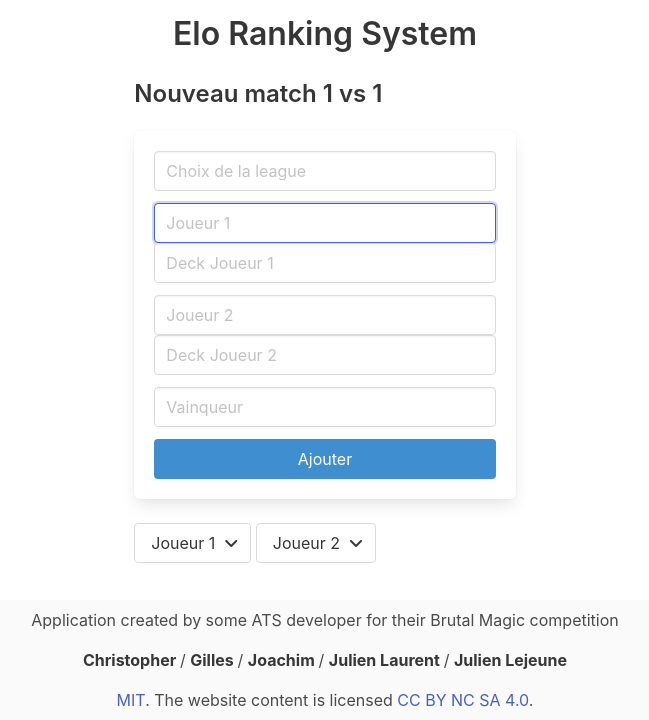
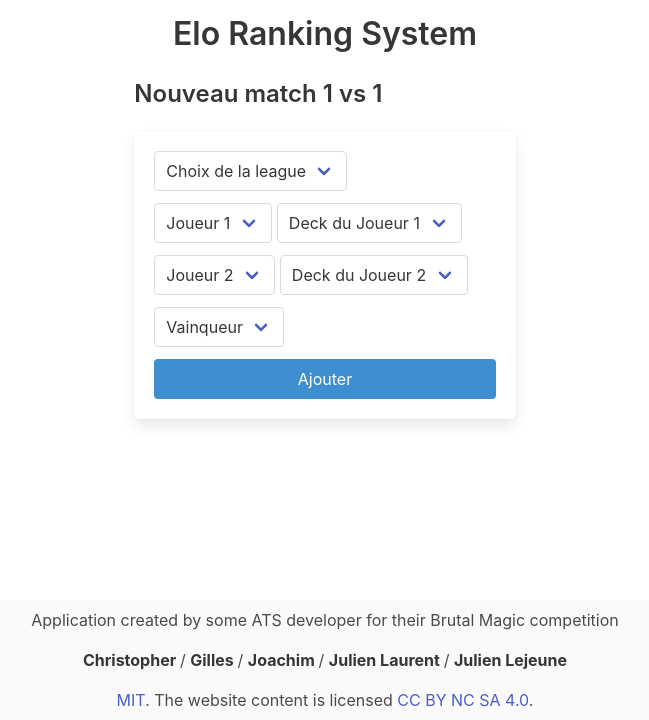
Before and after one commit to LJKhnor/EloRankingSystem, a Flask app: page /new_match in a window 1280 px wide. Shown: the part 80-800 px from the top of the page, without its empty margins (315-964 px from the left). Run offline with Flask 2, Linux system fonts and the light colour scheme; some libraries are stand-ins or nearby versions.

Commit message:
début de la création du formulaire d'ajout de match

```diff
--- a/projet/static/js/new_match.js
+++ b/projet/static/js/new_match.js
@@ -1,12 +1,14 @@
 /* When the user clicks on the button,
 toggle between hiding and showing the dropdown content */
 function toggleDropdown() {
-    document.getElementById("dropdownMenuJoueur1").classList.toggle("show");
+    console.log("Enter toggleDropdown method for :")
+    let elButtonId = event.currentTarget.id
+    document.getElementById(elButtonId.slice(0,-7)).classList.toggle("show");
 }
 
 // Close the dropdown menu if the user clicks outside of it
 window.onclick = function(event) {
-  if (!event.target.matches('.dropbtn')) {
+  if (!event.target.matches('.select')) {
     var dropdowns = document.getElementsByClassName("dropdown-content");
     var i;
     for (i = 0; i < dropdowns.length; i++) {
@@ -18,6 +20,14 @@ window.onclick = function(event) {
   }
 }
 
+function searchLeague(){
+    let sel = document.getElementById("dropdown-league-choice-button");
+    let opt1 = document.createElement("option");
+    opt1.value = "League 2024"
+    opt1.text = "League 2024"
+    sel.add(opt1,null)
+}
+
 function onNewCreatedMatch(){
     console.log("coucou");
 }
--- a/projet/templates/new_match.html
+++ b/projet/templates/new_match.html
@@ -9,115 +9,194 @@
 <div class="column is-4 is-offset-4">
     <h3 class="title">Nouveau match 1 vs 1</h3>
     <div class="box">
-        <form>
+        <form method="POST" action="/new_match">
+
             <div class="field">
                 <div class="control">
-                    <input
-                            class="input"
-                            name="league"
-                            placeholder="Choix de la league"
-                            required
-                    />
-                </div>
-            </div>
-            <div class="field">
-                <div class="control">
-                    <input
-                            class="input"
-                            name="first_player"
-                            placeholder="Joueur 1"
-                            autofocus=""
-                            required
-                    />
-                    <input
-                            class="input"
-                            name="first_player_deck"
-                            placeholder="Deck Joueur 1"
-                            required
-                    />
-                </div>
-            </div>
-            <div class="field">
-                <div class="control">
-                    <input
-                            class="input"
-                            name="second_player"
-                            placeholder="Joueur 2"
-                            autofocus=""
-                            required
-                    />
-                    <input
-                            class="input"
-                            name="second_player_deck"
-                            placeholder="Deck Joueur 2"
-                            required
-                    />
-                </div>
-            </div>
-            <div class="field">
-                <div class="control">
-                    <input
-                            class="input"
-                            name="winner"
-                            placeholder="Vainqueur"
-                            required
-                    />
+                    <div class="select">
+                        <select name="leagues" id="dropdown-league-choice-button" onclick="searchLeague()">
+                            <option value="">Choix de la league</option>
+                            {% for item in leagues %}
+                                <option value="{{ item }}">
+                                    {{ item }}
+                                </option>
+                            {% endfor %}
+                        </select>
+                    </div>
                 </div>
             </div>
 
-            <button class="button is-block is-info  is-fullwidth" onclick="onNewCreatedMatch()">
+            <div class="field">
+                <div class="control">
+                    <div class="select">
+                        <select name="players1" id="dropdown-player-1-button">
+                            <option value="">Joueur 1</option>
+                            {% for item in players %}
+                                <option value="{{ item }}">
+                                    {{ item }}
+                                </option>
+                            {% endfor %}
+                        </select>
+                    </div>
+                    <div class="select">
+                        <select name="players1" id="dropdown-deck-player-1-button">
+                            <option value="">Deck du Joueur 1</option>
+                            {% for item in players %}
+                                <option value="{{ item }}">
+                                    {{ item }}
+                                </option>
+                            {% endfor %}
+                        </select>
+                    </div>
+                </div>
+            </div>
+
+            <div class="field">
+                <div class="control">
+                    <div class="select">
+                        <select name="players1" id="dropdown-player-2-button">
+                            <option value="">Joueur 2</option>
+                            {% for item in players %}
+                                <option value="{{ item }}">
+                                    {{ item }}
+                                </option>
+                            {% endfor %}
+                        </select>
+                    </div>
+                    <div class="select">
+                        <select name="players1" id="dropdown-deck-player-2-button">
+                            <option value="">Deck du Joueur 2</option>
+                            {% for item in players %}
+                                <option value="{{ item }}">
+                                    {{ item }}
+                                </option>
+                            {% endfor %}
+                        </select>
+                    </div>
+                </div>
+            </div>
+
+             <div class="field">
+                <div class="control">
+                    <div class="select">
+                        <select name="leagues" id="dropdown-winner-button">
+                            <option value="">Vainqueur</option>
+                            {% for item in players %}
+                                <option value="{{ item }}">
+                                    {{ item }}
+                                </option>
+                            {% endfor %}
+                        </select>
+                    </div>
+                </div>
+            </div>
+<!--            <div class="field">-->
+<!--                <div class="control">-->
+<!--                    <div class="dropdown">-->
+<!--                        <div class="dropdown-trigger">-->
+<!--                            <button class="button" aria-haspopup="true" id="dropdown-player-1-button" aria-controls="dropdown-menu-player"-->
+<!--                                    onclick="toggleDropdown()">-->
+<!--                                <span>Joueur 1</span>-->
+<!--                                <span class="icon is-small">-->
+<!--                                  <i class="fas fa-angle-down" aria-hidden="true"></i>-->
+<!--                                </span>-->
+<!--                            </button>-->
+<!--                        </div>-->
+<!--                        <div class="dropdown-menu" id="dropdown-player-1" role="menu">-->
+<!--                            <div class="dropdown-content">-->
+<!--                                <div class="dropdown-item">-->
+<!--                                    <p>Joachim</p>-->
+<!--                                </div>-->
+<!--                            </div>-->
+<!--                        </div>-->
+<!--                    </div>-->
+<!--                    <div class="dropdown">-->
+<!--                        <div class="dropdown-trigger">-->
+<!--                            <button class="button" aria-haspopup="true" id="dropdown-deck-player-1-button" aria-controls="dropdown-menu-player"-->
+<!--                                    onclick="toggleDropdown()">-->
+<!--                                <span>Deck du Joueur 1</span>-->
+<!--                                <span class="icon is-small">-->
+<!--                                  <i class="fas fa-angle-down" aria-hidden="true"></i>-->
+<!--                                </span>-->
+<!--                            </button>-->
+<!--                        </div>-->
+<!--                        <div class="dropdown-menu" id="dropdown-deck-player-1" role="menu">-->
+<!--                            <div class="dropdown-content">-->
+<!--                                <div class="dropdown-item">-->
+<!--                                    <p>Urza</p>-->
+<!--                                </div>-->
+<!--                            </div>-->
+<!--                        </div>-->
+<!--                    </div>-->
+<!--                </div>-->
+<!--            </div>-->
+<!--            <div class="field">-->
+<!--                <div class="control">-->
+<!--                    <div class="dropdown">-->
+<!--                        <div class="dropdown-trigger">-->
+<!--                            <button class="button" aria-haspopup="true" id="dropdown-player-2-button" aria-controls="dropdown-menu-player"-->
+<!--                                    onclick="toggleDropdown()">-->
+<!--                                <span>Joueur 2</span>-->
+<!--                                <span class="icon is-small">-->
+<!--                                  <i class="fas fa-angle-down" aria-hidden="true"></i>-->
+<!--                                </span>-->
+<!--                            </button>-->
+<!--                        </div>-->
+<!--                        <div class="dropdown-menu" id="dropdown-player-2" role="menu">-->
+<!--                            <div class="dropdown-content">-->
+<!--                                <div class="dropdown-item">-->
+<!--                                    <p>Julien Lejeune</p>-->
+<!--                                </div>-->
+<!--                            </div>-->
+<!--                        </div>-->
+<!--                    </div>-->
+<!--                    <div class="dropdown">-->
+<!--                        <div class="dropdown-trigger">-->
+<!--                            <button class="button" aria-haspopup="true" id="dropdown-deck-player-2-button" aria-controls="dropdown-menu-player"-->
+<!--                                    onclick="toggleDropdown()">-->
+<!--                                <span>Deck du Joueur 2</span>-->
+<!--                                <span class="icon is-small">-->
+<!--                                  <i class="fas fa-angle-down" aria-hidden="true"></i>-->
+<!--                                </span>-->
+<!--                            </button>-->
+<!--                        </div>-->
+<!--                        <div class="dropdown-menu" id="dropdown-deck-player-2" role="menu">-->
+<!--                            <div class="dropdown-content">-->
+<!--                                <div class="dropdown-item">-->
+<!--                                    <p>Zombies</p>-->
+<!--                                </div>-->
+<!--                            </div>-->
+<!--                        </div>-->
+<!--                    </div>-->
+<!--                </div>-->
+<!--            </div>-->
+<!--            <div class="field">-->
+<!--                <div class="control">-->
+<!--                   <div class="dropdown">-->
+<!--                        <div class="dropdown-trigger">-->
+<!--                            <button class="button" aria-haspopup="true" id="dropdown-winner-button" aria-controls="dropdown-menu-player"-->
+<!--                                    onclick="toggleDropdown()">-->
+<!--                                <span>Vainqueur</span>-->
+<!--                                <span class="icon is-small">-->
+<!--                                  <i class="fas fa-angle-down" aria-hidden="true"></i>-->
+<!--                                </span>-->
+<!--                            </button>-->
+<!--                        </div>-->
+<!--                       <div class="dropdown-menu" id="dropdown-winner" role="menu">-->
+<!--                            <div class="dropdown-content">-->
+<!--                                <div class="dropdown-item">-->
+<!--                                    <p>Joachim</p>-->
+<!--                                </div>-->
+<!--                            </div>-->
+<!--                        </div>-->
+<!--                    </div>-->
+<!--                </div>-->
+<!--            </div>-->
+
+            <button class="button is-block is-info  is-fullwidth" type="submit" onclick="onNewCreatedMatch()">
                 Ajouter
             </button>
         </form>
     </div>
-    <!--  dropdown joueur 1-->
-    <div class="dropdown">
-        <div class="dropdown-trigger">
-            <button class="button" aria-haspopup="true" aria-controls="dropdown-menu-player" onclick="toggleDropdown()">
-                <span>Joueur 1</span>
-                <span class="icon is-small">
-          <i class="fas fa-angle-down" aria-hidden="true"></i>
-        </span>
-            </button>
-        </div>
-        <div class="dropdown-menu" id="dropdownMenuJoueur1" role="menu">
-            <div class="dropdown-content">
-                <a href="#" class="dropdown-item">
-                    Dropdown item
-                </a>
-                <a class="dropdown-item">
-                    Other dropdown item
-                </a>
-                <a href="#" class="dropdown-item is-active">
-                    Active dropdown item
-                </a>
-                <a href="#" class="dropdown-item">
-                    Other dropdown item
-                </a>
-                <hr class="dropdown-divider">
-                <a href="#" class="dropdown-item">
-                    With a divider
-                </a>
-            </div>
-        </div>
-    </div>
-    <!--  dropdown joueur 2-->
-    <div class="dropdown">
-        <div class="dropdown-trigger">
-            <button class="button" aria-haspopup="true" aria-controls="dropdown-menu-player" onclick="toggleDropdown()">
-                <span>Joueur 2</span>
-                <span class="icon is-small">
-          <i class="fas fa-angle-down" aria-hidden="true"></i>
-        </span>
-            </button>
-        </div>
-        <div class="dropdown-menu" id="dropdownMenuJoueur2" role="menu">
-            <div class="dropdown-content">
-                <a href="#" class="dropdown-item">
-                    coucou
-                </a>
-            </div>
-        </div>
-    </div>
 </div>
 {% endblock %}
--- a/projet/views.py
+++ b/projet/views.py
@@ -24,9 +24,13 @@ def league():
     return render_template('league.html')
 
 
-@app.route('/new_match')
+@app.route('/new_match', methods=('GET', 'POST'))
 def new_match():
     """ new match route """
+    if request.method == 'POST':
+        error = None
+        if error is None:
+            return redirect(url_for('index'))
     return render_template('new_match.html')
 
 
```
